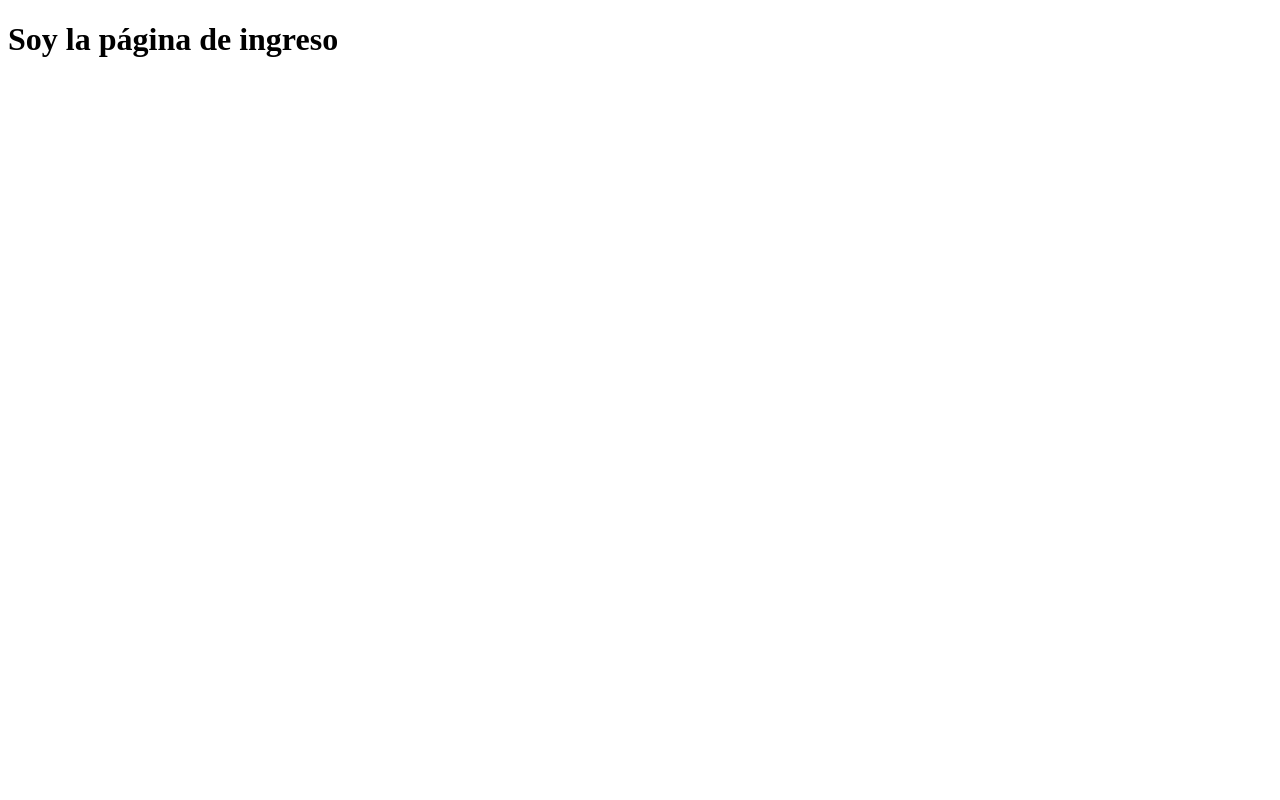
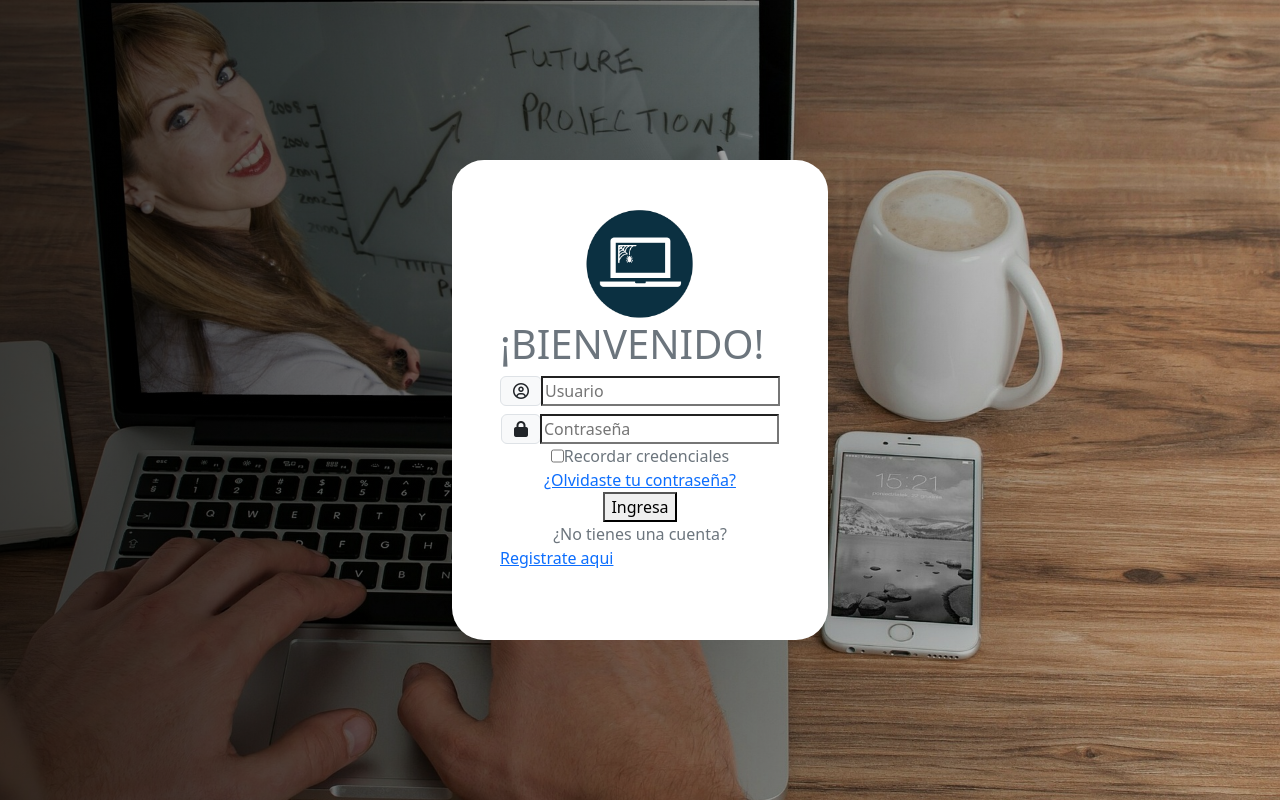
Before and after one commit to GioCarmona/Trabajo-Final, a website: page public/ingreso.html in a window 1280 px wide. Drawn offline with nearby package versions, Linux system fonts and the light colour scheme.

```diff
--- a/public/STYLES/ingreso.css
+++ b/public/STYLES/ingreso.css
@@ -0,0 +1,10 @@
+.wrap{
+    width: 100%;
+    height: 50vh;
+    display: flex;
+    align-items: center;
+    justify-content: top;
+    background: linear-gradient(to Right,rgb(0, 0, 0, .75),rgb(0, 0, 0, .1)),url(/public/ASSETS/IMG/CursosVirtuales.jpg);
+    background-size: cover;
+    background-position: center;
+}
--- a/public/STYLES/registro.css
+++ b/public/STYLES/registro.css
@@ -0,0 +1,10 @@
+.wrap{
+    width: 100%;
+    height: 90vh;
+    display: flex;
+    align-items: center;
+    justify-content: top;
+    background: linear-gradient(to Right,rgb(0, 0, 0, .75),rgb(0, 0, 0, .1)),url(/public/ASSETS/IMG/CursosVirtuales.jpg);
+    background-size: cover;
+    background-position: center;
+}
--- a/public/ingreso.html
+++ b/public/ingreso.html
@@ -3,10 +3,47 @@
 <head>
     <meta charset="UTF-8">
     <meta name="viewport" content="width=device-width, initial-scale=1.0">
-    <title>Document</title>
+    <link rel="stylesheet" href="./STYLES/ingreso.css">
+    <link rel="stylesheet" href="https://cdn.jsdelivr.net/npm/bootstrap@5.3.3/dist/css/bootstrap.min.css">
+    <script src="https://kit.fontawesome.com/31b9f39739.js" crossorigin="anonymous"></script>
+    <title>Login PEHTR</title>
 </head>
-<body>
-    <h1>Soy la página de ingreso</h1>
+<body class="wrap d-flex justify-content-center align-items-center vh-100">
+    <div class="bg-white p-5 rounded-5 text-secondary" style="height: 30rem">
+        <div class="d-flex justify-content-center">
+        <img src="./ASSETS/IMG/Logo ArachneCol.png" alt="LoginIcon" style="height: 7rem">
+        </div>
+        <div><h1>¡BIENVENIDO!</h1></div>
+        <div class="input-group justify-content-center">
+            <div>
+                <i class="fa-regular fa-circle-user input-group-text"></i>
+            </div>
+            <input type="text" placeholder="Usuario">
+        </div>
+        <div class="input-group justify-content-center mt-2">
+            <div>
+                <i class="fa-solid fa-lock input-group-text"></i>
+            </div>
+            <input type="password" placeholder="Contraseña">
+        </div>
+        <div>
+            <div class="d-flex justify-content-center">
+                <input type="checkbox">
+                <div>Recordar credenciales</div>
+            </div>
+            <div class="d-flex justify-content-center"><a href="#">¿Olvidaste tu contraseña?</a></div>
+        </div>
+        <div class="d-flex justify-content-center">
+            <button>Ingresa</button>
+        </div>
+        <div class="d-flex justify-content-center">
+            <div>¿No tienes una cuenta?</div>
+        </div>
+            <a href="./registro.html">Registrate aqui</a>
+        </div>
+    </div>
+
+
        <!-- Fomulario debe tener:
 - Correo electrónico
 - Contraseña
```
Also changed, not shown: app.js (+15 -0 lines), public/STYLES/mq.css (+7 -0 lines), public/index.html (+1 -1 lines), public/soporte.html (+1 -1 lines), src/config/db.js (+17 -0 lines), public/ASSETS/IMG/ArachneColBanner.jpg (added), public/ASSETS/IMG/CursosVirtuales.jpg (added), public/ASSETS/IMG/Herramientas de medición.jpg (added), public/ASSETS/IMG/SoftwareGestionRRHH.jpg (added), 1 other file.
